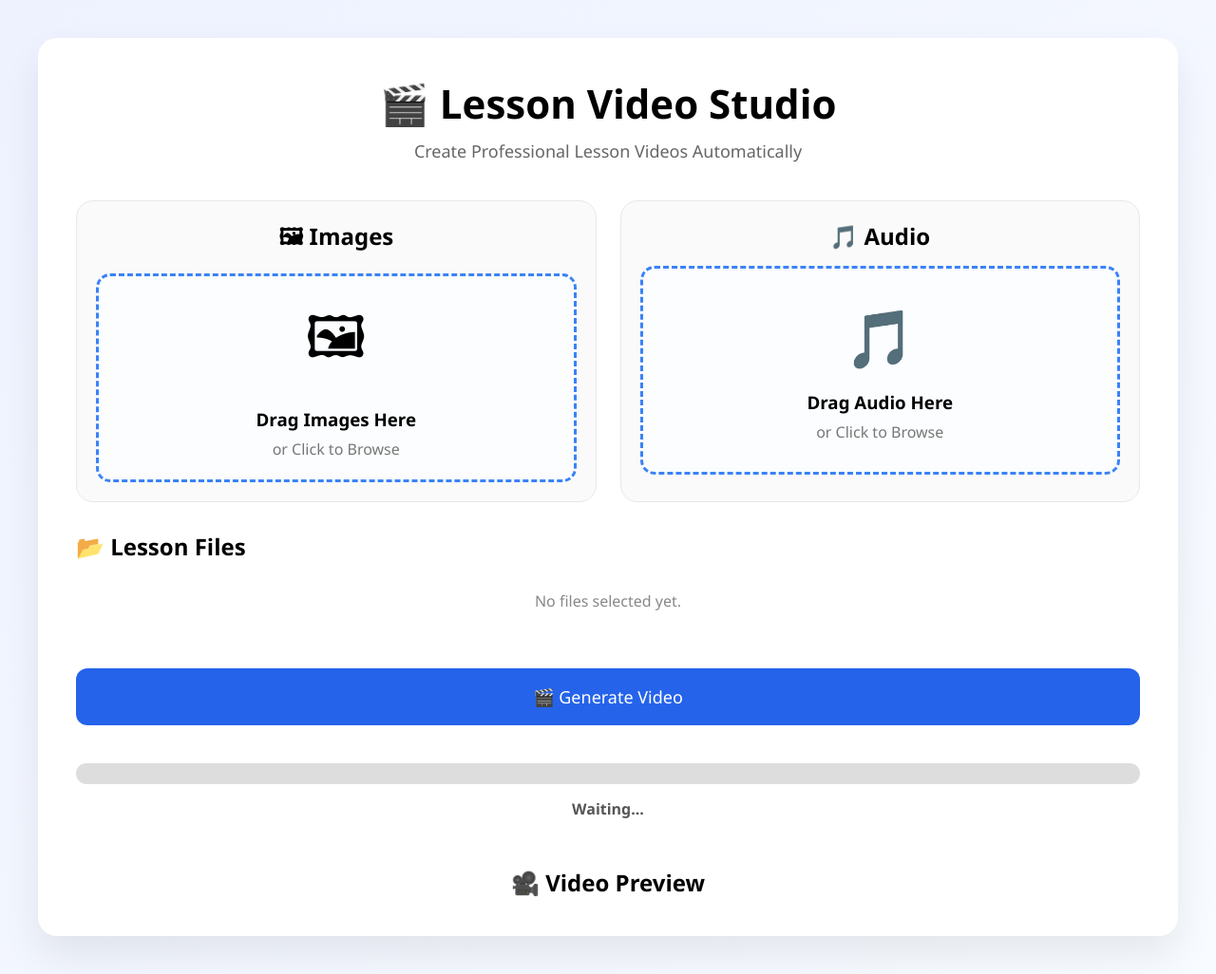
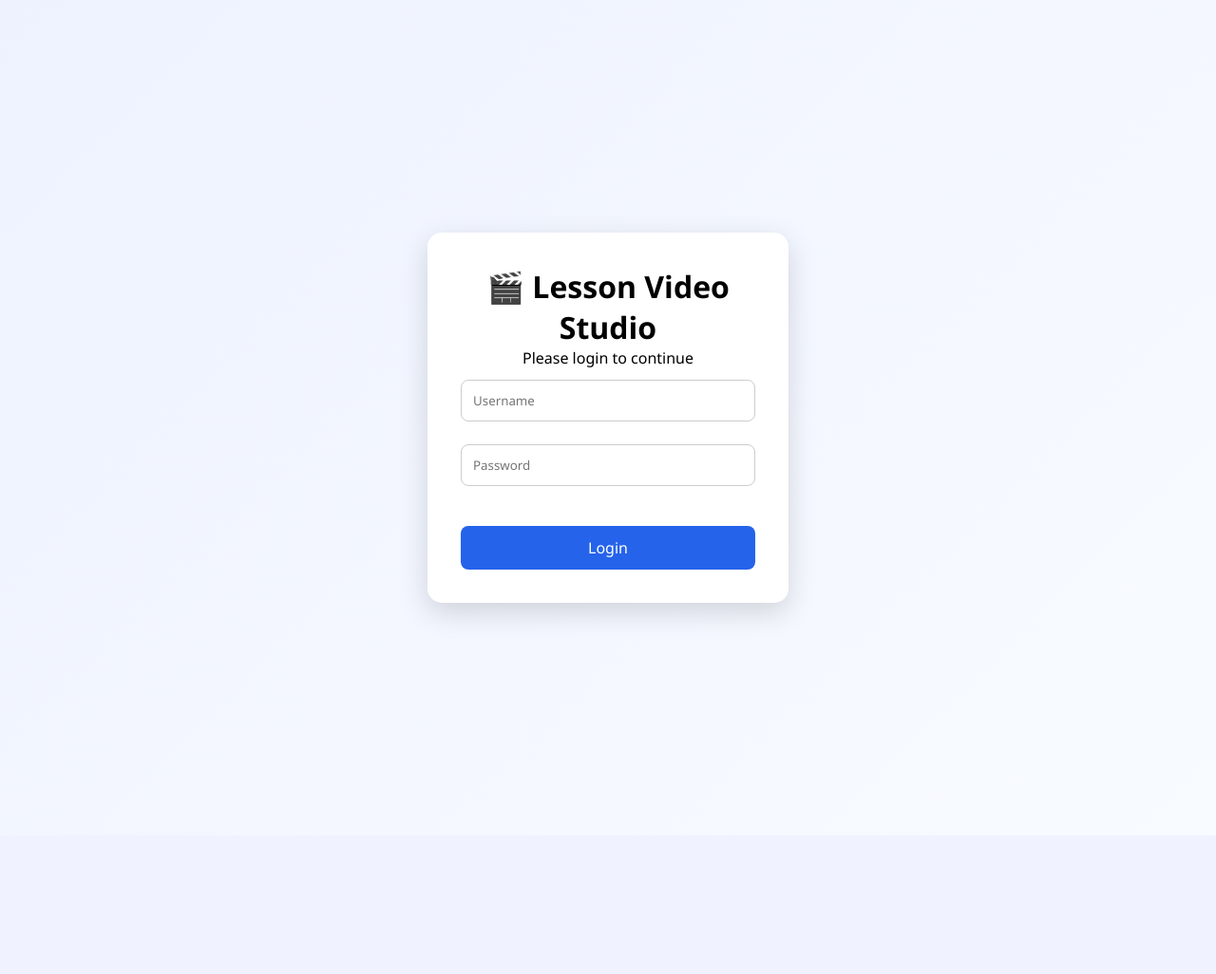
Before and after one commit to AhmedRamadan34/lesson-video-studio, a FastAPI app: page / in a window 1280 px wide. Shown: the whole page at 95% size. After the commit the page ends 651 px from the top, so only its background shows below. Run offline with FastAPI, Linux system fonts and the light colour scheme.

Commit message:
Add login page

```diff
--- a/app/routes.py
+++ b/app/routes.py
@@ -1,4 +1,4 @@
-from fastapi import APIRouter, Request, UploadFile, File
+from fastapi import APIRouter, Request, UploadFile, File, Form
 from fastapi.responses import HTMLResponse
 from fastapi.templating import Jinja2Templates
 import uuid
@@ -14,10 +14,38 @@ templates = Jinja2Templates(directory="app/templates")
 
 
 @router.get("/", response_class=HTMLResponse)
-async def home(request: Request):
+async def login_page(request: Request):
+
     return templates.TemplateResponse(
-        "index.html",
-        {"request": request}
+        "login.html",
+        {
+            "request": request
+        }
+    )
+
+
+@router.post("/login")
+async def login(
+    request: Request,
+    username: str = Form(...),
+    password: str = Form(...)
+):
+
+    if username == "admin" and password == "123456":
+
+        return templates.TemplateResponse(
+            "index.html",
+            {
+                "request": request
+            }
+        )
+
+    return templates.TemplateResponse(
+        "login.html",
+        {
+            "request": request,
+            "error": "Invalid username or password."
+        }
     )
 
 
--- a/app/static/style.css
+++ b/app/static/style.css
@@ -442,3 +442,77 @@ font-size:32px;
     transform:scale(1.08);
 
 }
+
+.login-container{
+
+    display:flex;
+
+    justify-content:center;
+
+    align-items:center;
+
+    height:100vh;
+
+}
+
+.login-card{
+
+    width:380px;
+
+    padding:35px;
+
+    border-radius:15px;
+
+    background:white;
+
+    box-shadow:0 10px 30px rgba(0,0,0,.15);
+
+    text-align:center;
+
+}
+
+.login-card input{
+
+    width:100%;
+
+    padding:12px;
+
+    margin:12px 0;
+
+    border-radius:8px;
+
+    border:1px solid #ccc;
+
+    box-sizing:border-box;
+
+}
+
+.login-card button{
+
+    width:100%;
+
+    padding:12px;
+
+    border:none;
+
+    border-radius:8px;
+
+    cursor:pointer;
+
+    font-size:16px;
+
+}
+
+.login-error{
+
+    background:#ffe5e5;
+
+    color:#c62828;
+
+    padding:10px;
+
+    margin:15px 0;
+
+    border-radius:8px;
+
+}
--- /dev/null
+++ b/app/templates/login.html
@@ -0,0 +1,68 @@
+<!DOCTYPE html>
+<html lang="en">
+
+<head>
+
+    <meta charset="UTF-8">
+
+    <meta name="viewport" content="width=device-width, initial-scale=1.0">
+
+    <title>Login</title>
+
+    <link rel="stylesheet" href="/static/style.css">
+
+</head>
+
+<body>
+
+<div class="login-container">
+
+    <div class="login-card">
+
+        <h1>🎬 Lesson Video Studio</h1>
+
+        <p>
+
+        Please login to continue
+
+    </p>
+
+    {% if error %}
+
+    <div class="login-error">
+
+        {{ error }}
+
+    </div>
+
+    {% endif %}
+
+        <form method="post" action="/login">
+
+            <input
+                type="text"
+                name="username"
+                placeholder="Username"
+                required>
+
+            <input
+                type="password"
+                name="password"
+                placeholder="Password"
+                required>
+
+            <button type="submit">
+
+                Login
+
+            </button>
+
+        </form>
+
+    </div>
+
+</div>
+
+</body>
+
+</html>
```
